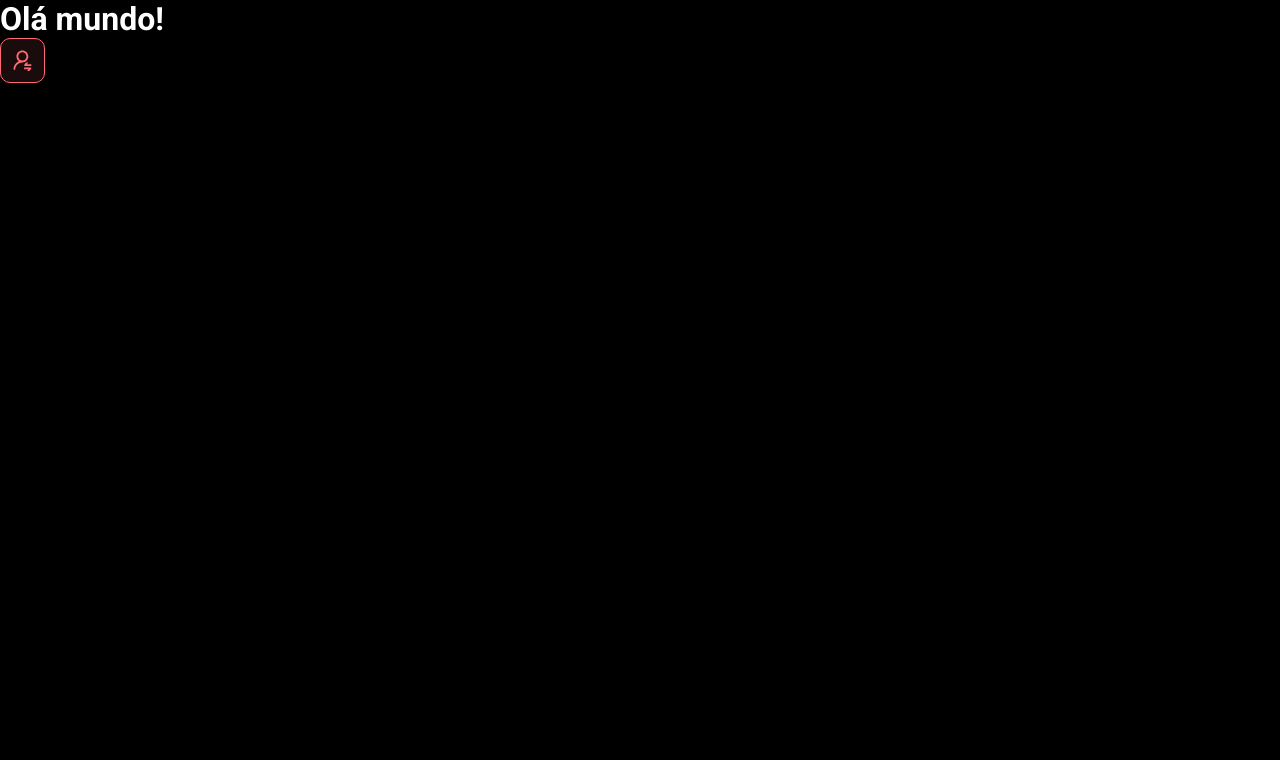
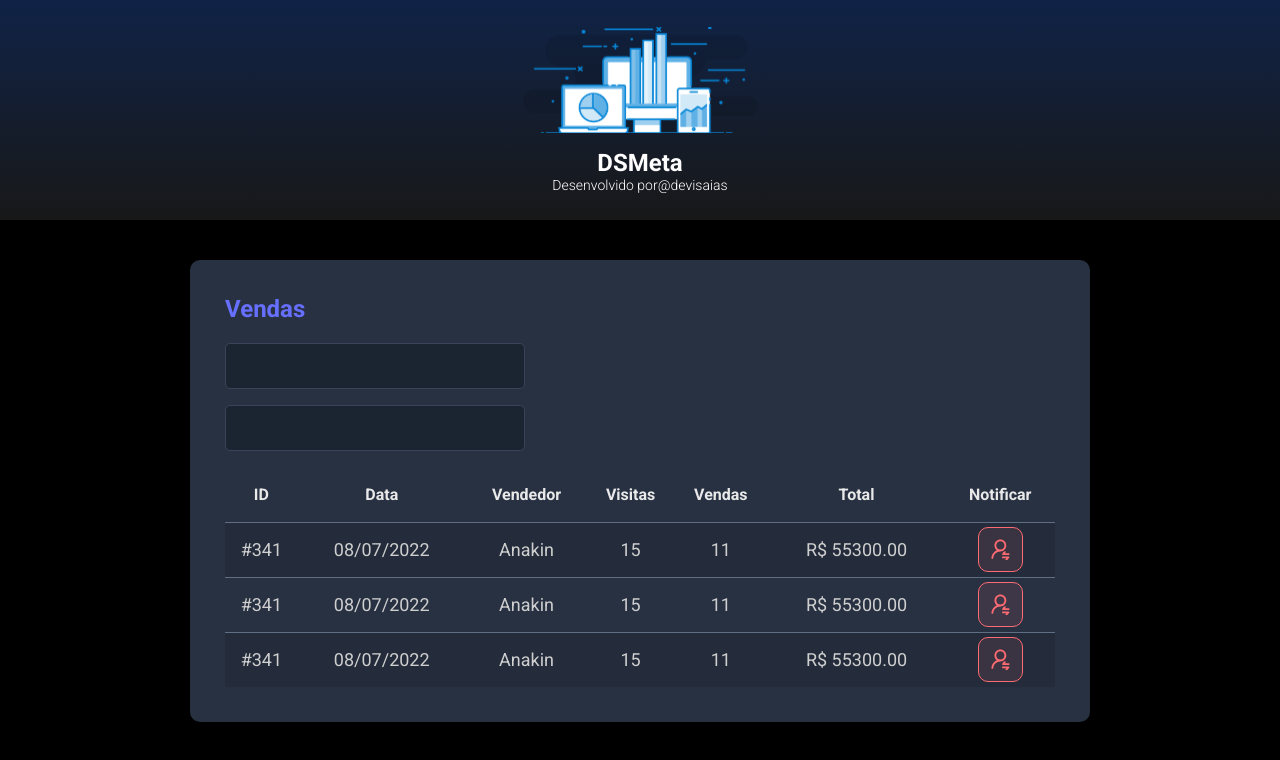
Before and after one commit to anidio/AppVendas, a React (Vite) app in the folder frontend/: page / in a window 1280 px wide. Shown: the top 760 px of the page. Built offline with nearby package versions, Linux system fonts and the light colour scheme.

Commit message:
Other components

```diff
--- a/frontend/src/App.tsx
+++ b/frontend/src/App.tsx
@@ -1,10 +1,18 @@
-import BotaoNotificacao from "./components/NotificationButton"
+import Header from "./components/Header"
+import SalesCard from "./components/SalesCard"
+
 
 function App() {
   return (
     <>
-      <h1>Olá mundo!</h1>
-      <BotaoNotificacao />
+      <Header />
+      <main>
+        <section id="sales">
+          <div className="dsmeta-container">
+            <SalesCard/>
+          </div>
+        </section>
+      </main>
     </>
 
   )
--- /dev/null
+++ b/frontend/src/components/Header/index.tsx
@@ -0,0 +1,20 @@
+import logo from '../../assets/img/logo.svg'
+import './style.css'
+
+function Header() {
+    return (
+        <header>
+            <div className="dsmeta-logo-container">
+                <img src={logo} alt="DSMeta" />
+                <h1>DSMeta</h1>
+                <p>
+                    Desenvolvido por
+                    <a href="https://www.instagram.com/devisaias">@devisaias</a>
+                </p>
+            </div>
+        </header>
+
+    )
+}
+
+export default Header
--- /dev/null
+++ b/frontend/src/components/Header/style.css
@@ -0,0 +1,27 @@
+header {
+    background: linear-gradient(180deg, #102347 0%, #181818 100%);
+    height: 220px;
+    display: flex;
+    align-items: center;
+    justify-content: center;
+  }
+
+  .dsmeta-logo-container {
+    display: flex;
+    flex-direction: column;
+    align-items: center;
+  }
+
+  .dsmeta-logo-container img {
+    width: 235px;
+  }
+
+  .dsmeta-logo-container h1 {
+    margin-top: 15px;
+    font-size: 24px;
+  }
+
+  .dsmeta-logo-container p {
+    font-size: 14px;
+    font-weight: 300;
+  }
--- /dev/null
+++ b/frontend/src/components/SalesCard/index.tsx
@@ -0,0 +1,81 @@
+import BotaoNotificacao from '../NotificationButton'
+import './style.css'
+
+function SalesCard() {
+    return (
+        <>
+            <div className="dsmeta-card">
+                <h2 className="dsmeta-sales-title">Vendas</h2>
+                <div>
+                    <div className="dsmeta-form-control-container">
+                        <input className="dsmeta-form-control" type="text" />
+                    </div>
+                    <div className="dsmeta-form-control-container">
+                        <input className="dsmeta-form-control" type="text" />
+                    </div>
+                </div>
+
+                <div>
+                    <table className="dsmeta-sales-table">
+                        <thead>
+                            <tr>
+                                <th className="show992">ID</th>
+                                <th className="show576">Data</th>
+                                <th>Vendedor</th>
+                                <th className="show992">Visitas</th>
+                                <th className="show992">Vendas</th>
+                                <th>Total</th>
+                                <th>Notificar</th>
+                            </tr>
+                        </thead>
+                        <tbody>
+                            <tr>
+                                <td className="show992">#341</td>
+                                <td className="show576">08/07/2022</td>
+                                <td>Anakin</td>
+                                <td className="show992">15</td>
+                                <td className="show992">11</td>
+                                <td>R$ 55300.00</td>
+                                <td>
+                                    <div className="dsmeta-red-btn-container">
+                                        <BotaoNotificacao />
+                                    </div>
+                                </td>
+                            </tr>
+                            <tr>
+                                <td className="show992">#341</td>
+                                <td className="show576">08/07/2022</td>
+                                <td>Anakin</td>
+                                <td className="show992">15</td>
+                                <td className="show992">11</td>
+                                <td>R$ 55300.00</td>
+                                <td>
+                                    <div className="dsmeta-red-btn-container">
+                                        <BotaoNotificacao />
+                                    </div>
+                                </td>
+                            </tr>
+                            <tr>
+                                <td className="show992">#341</td>
+                                <td className="show576">08/07/2022</td>
+                                <td>Anakin</td>
+                                <td className="show992">15</td>
+                                <td className="show992">11</td>
+                                <td>R$ 55300.00</td>
+                                <td>
+                                    <div className="dsmeta-red-btn-container">
+                                        <BotaoNotificacao />
+                                    </div>
+                                </td>
+                            </tr>
+                        </tbody>
+
+                    </table>
+                </div>
+
+            </div>
+        </>
+    )
+}
+
+export default SalesCard
--- /dev/null
+++ b/frontend/src/components/SalesCard/style.css
@@ -0,0 +1,79 @@
+.dsmeta-card {
+    background-color: #283142;
+    border-radius: 10px;
+    padding: 30px 10px;
+  }
+
+  .dsmeta-container {
+    width: 100%;
+    max-width: 900px;
+    margin: 0 auto;
+  }
+
+  .dsmeta-sales-title {
+    color: #676fff;
+    font-size: 24px;
+    margin-bottom: 20px;
+  }
+
+  .dsmeta-form-control-container {
+    margin-bottom: 16px;
+    max-width: 300px;
+  }
+
+  .dsmeta-form-control {
+    width: 100%;
+    height: 46px;
+    background-color: #1b2531;
+    border: 1px solid #384459;
+    border-radius: 5px;
+    color: #9aaabe;
+    padding: 0 20px;
+    font-size: 18px;
+  }
+
+  .dsmeta-sales-table {
+    width: 100%;
+    border-spacing: 0;
+    border-collapse: collapse;
+  }
+
+  .dsmeta-sales-table thead {
+    height: 55px;
+    font-size: 16px;
+    color: #e9e9e9;
+    font-weight: 700;
+  }
+
+  .dsmeta-sales-table tbody {
+    font-size: 14px;
+    font-weight: 400;
+    color: #cfcfcf;
+    text-align: center;
+  }
+
+  .dsmeta-sales-table tbody tr {
+    height: 74px;
+    border-top: 1px solid #5f6e82;
+  }
+
+  .dsmeta-sales-table tbody tr:hover > td {
+    background-color: #384459;
+  }
+
+  .dsmeta-sales-table tbody tr:nth-child(odd) {
+    background-color: #242c3b;
+  }
+
+  .dsmeta-red-btn-container {
+      display: flex;
+      justify-content: center;
+  }
+
+  .show576 {
+      display: none;
+  }
+
+  .show992 {
+      display: none;
+  }
--- a/frontend/src/index.css
+++ b/frontend/src/index.css
@@ -20,46 +20,6 @@
   text-decoration: none;
 }
 
-header {
-  background: linear-gradient(180deg, #102347 0%, #181818 100%);
-  height: 220px;
-  display: flex;
-  align-items: center;
-  justify-content: center;
-}
-
-.dsmeta-logo-container {
-  display: flex;
-  flex-direction: column;
-  align-items: center;
-}
-
-.dsmeta-logo-container img {
-  width: 235px;
-}
-
-.dsmeta-logo-container h1 {
-  margin-top: 15px;
-  font-size: 24px;
-}
-
-.dsmeta-logo-container p {
-  font-size: 14px;
-  font-weight: 300;
-}
-
-.dsmeta-card {
-  background-color: #283142;
-  border-radius: 10px;
-  padding: 30px 10px;
-}
-
-.dsmeta-container {
-  width: 100%;
-  max-width: 900px;
-  margin: 0 auto;
-}
-
 #sales {
   padding: 40px 10px;
 }
@@ -70,67 +30,7 @@
   margin-bottom: 20px;
 }
 
-.dsmeta-form-control-container {
-  margin-bottom: 16px;
-  max-width: 300px;
-}
 
-.dsmeta-form-control {
-  width: 100%;
-  height: 46px;
-  background-color: #1b2531;
-  border: 1px solid #384459;
-  border-radius: 5px;
-  color: #9aaabe;
-  padding: 0 20px;
-  font-size: 18px;
-}
-
-.dsmeta-sales-table {
-  width: 100%;
-  border-spacing: 0;
-  border-collapse: collapse;
-}
-
-.dsmeta-sales-table thead {
-  height: 55px;
-  font-size: 16px;
-  color: #e9e9e9;
-  font-weight: 700;
-}
-
-.dsmeta-sales-table tbody {
-  font-size: 14px;
-  font-weight: 400;
-  color: #cfcfcf;
-  text-align: center;
-}
-
-.dsmeta-sales-table tbody tr {
-  height: 74px;
-  border-top: 1px solid #5f6e82;
-}
-
-.dsmeta-sales-table tbody tr:hover > td {
-  background-color: #384459;
-}
-
-.dsmeta-sales-table tbody tr:nth-child(odd) {
-  background-color: #242c3b;
-}
-
-.dsmeta-red-btn-container {
-    display: flex;
-    justify-content: center;
-}
-
-.show576 {
-    display: none;
-}
-
-.show992 {
-    display: none;
-}
 
 @media (min-width: 576px) {
     .show576 {
```
Also changed, not shown: frontend/src/assets/img/logo.svg (added).
